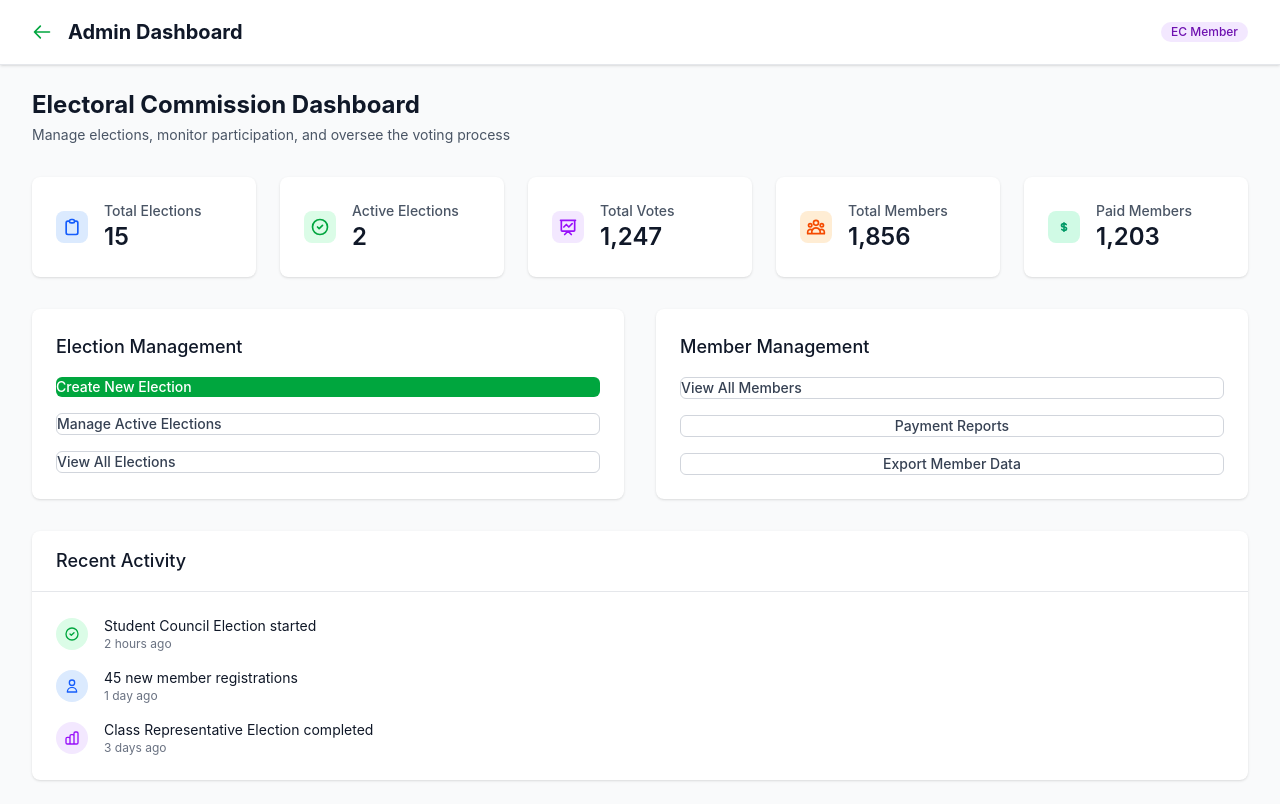
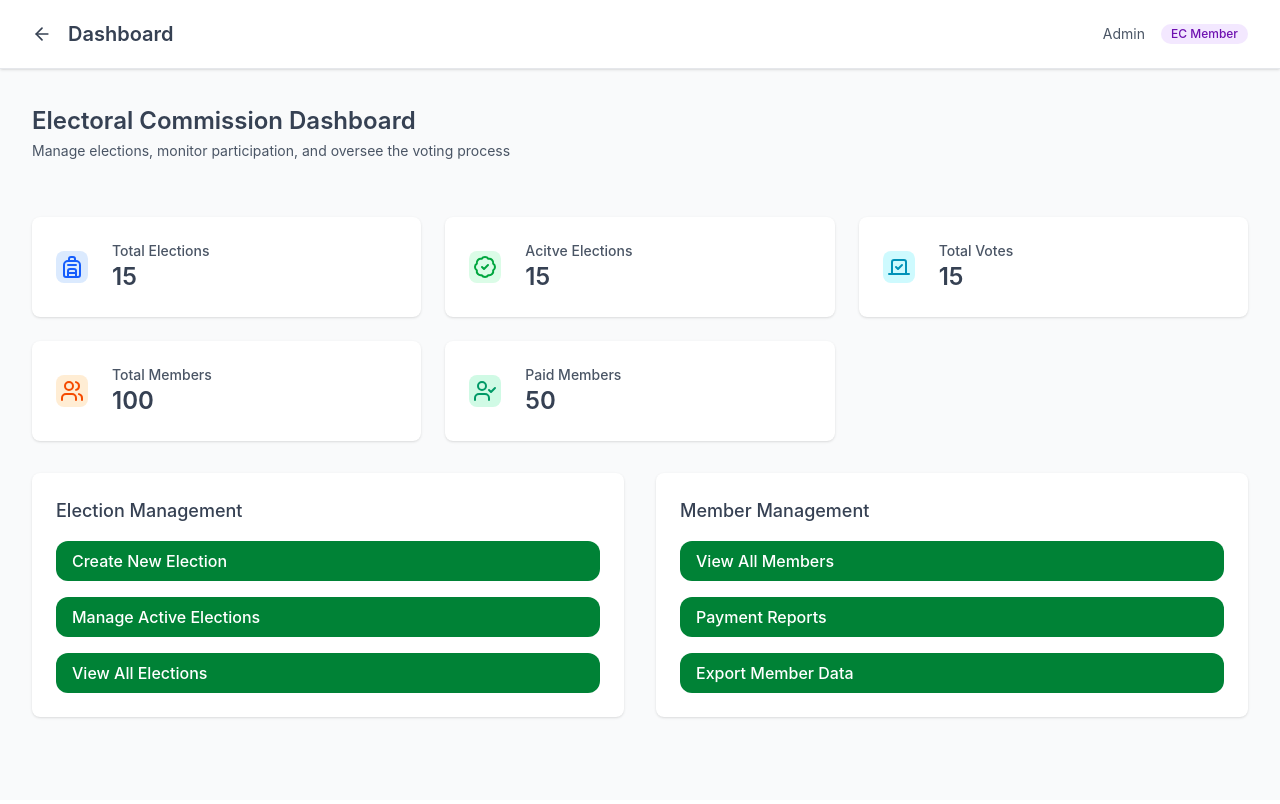
Before and after one commit to manaf-dev/gmsa-voting-app, a Vue app in the folder frontend/: page /admin in a window 1280 px wide. Built offline with nearby package versions, Linux system fonts and the light colour scheme.

Commit message:
style: update admin dashboard  styling

```diff
--- a/frontend/package.json
+++ b/frontend/package.json
@@ -14,6 +14,7 @@
   "dependencies": {
     "@tailwindcss/vite": "^4.1.10",
     "axios": "^1.10.0",
+    "lucide-vue-next": "^0.525.0",
     "pinia": "^3.0.1",
     "tailwindcss": "^4.1.10",
     "vue": "^3.5.13",
--- a/frontend/src/pages/admin/AdminDashboard.vue
+++ b/frontend/src/pages/admin/AdminDashboard.vue
@@ -1,369 +1,144 @@
 <script setup lang="ts">
-import { ref, onMounted } from 'vue'
-import { useRouter } from 'vue-router'
-import { useAuthStore } from '@/stores/auth'
-import api from '@/services/api'
-
-const router = useRouter()
-const authStore = useAuthStore()
-
-const stats = ref({
-  totalElections: 0,
-  activeElections: 0,
-  totalVotes: 0,
-  totalMembers: 0,
-  paidMembers: 0,
-})
-
-onMounted(() => {
-  // // Check if user is EC member
-  // if (!authStore.isECMember) {
-  //   router.push('/dashboard')
-  //   return
-  // }
-
-  // Load admin stats
-  loadStats()
-})
-
-const loadStats = () => {
-  // Mock stats - in real app, fetch from API
-  stats.value = {
-    totalElections: 15,
-    activeElections: 2,
-    totalVotes: 1247,
-    totalMembers: 1856,
-    paidMembers: 1203,
-  }
-}
-
-const exportPaymentReport = async () => {
-  try {
-    const response = await api.get('/admin/payments/export/', {
-      responseType: 'blob',
-    })
-
-    const blob = new Blob([response.data], { type: 'text/csv' })
-    const url = window.URL.createObjectURL(blob)
-    const link = document.createElement('a')
-    link.href = url
-    link.download = `gmsa-payment-report-${new Date().toISOString().split('T')[0]}.csv`
-    link.click()
-    window.URL.revokeObjectURL(url)
-  } catch (error: any) {
-    console.error('Error exporting payment report:', error)
-    alert('Failed to export payment report')
-  }
-}
-
-const exportMemberData = async () => {
-  try {
-    const response = await api.get('/admin/members/export/', {
-      responseType: 'blob',
-    })
-
-    const blob = new Blob([response.data], { type: 'text/csv' })
-    const url = window.URL.createObjectURL(blob)
-    const link = document.createElement('a')
-    link.href = url
-    link.download = `gmsa-members-${new Date().toISOString().split('T')[0]}.csv`
-    link.click()
-    window.URL.revokeObjectURL(url)
-  } catch (error: any) {
-    console.error('Error exporting member data:', error)
-    alert('Failed to export member data')
-  }
-}
+import { ArrowLeft, Backpack, BadgeCheck, Vote, Users, UserCheck } from 'lucide-vue-next'
 </script>
 
 <template>
   <div class="min-h-screen bg-gray-50">
-    <!-- Navigation -->
-    <nav class="bg-white shadow-sm border-b border-gray-200">
-      <div class="max-w-7xl mx-auto px-4 sm:px-6 lg:px-8">
-        <div class="flex justify-between items-center h-16">
+    <nav class="bg-white shadow border-b border-gray-200 sticky top-0 w-full">
+      <div
+        class="max-w-7xl w-full mx-auto px-4 lg:px-8 flex justify-between items-center py-3 md:py-5"
+      >
         <div class="flex items-center space-x-4">
-            <router-link to="/dashboard" class="text-primary-600 hover:text-primary-700">
-              <svg class="w-5 h-5" fill="none" stroke="currentColor" viewBox="0 0 24 24">
-                <path
-                  stroke-linecap="round"
-                  stroke-linejoin="round"
-                  stroke-width="2"
-                  d="M10 19l-7-7m0 0l7-7m-7 7h18"
-                />
-              </svg>
+          <router-link to="/dashboard" class="text-primary-600">
+            <ArrowLeft class="w-5 h-5 text-gray-700" />
           </router-link>
-            <h1 class="text-xl font-bold text-gray-900">Admin Dashboard</h1>
+          <h1 class="text-xl font-semibold text-gray-700">Dashboard</h1>
         </div>
-
-          <div class="flex items-center space-x-4">
-            <span class="text-sm text-gray-600">{{ authStore.user?.display_name }}</span>
-            <span
-              class="inline-flex items-center px-2.5 py-0.5 rounded-full text-xs font-medium bg-purple-100 text-purple-800"
+        <div
+          class="flex flex-col md:flex-row items-center justify-center md:space-x-4 space-y-0.5 md:space-y-0"
         >
+          <p class="text-sm text-gray-600">Admin</p>
+          <p class="px-2.5 py-0.5 rounded-full text-xs font-medium bg-purple-100 text-purple-800">
             EC Member
-            </span>
-          </div>
+          </p>
         </div>
       </div>
     </nav>
 
-    <div class="max-w-7xl mx-auto py-6 px-4 sm:px-6 lg:px-8">
-      <!-- Header -->
-      <div class="mb-8">
-        <h2 class="text-2xl font-bold text-gray-900">Electoral Commission Dashboard</h2>
+    <div class="max-w-7xl mx-auto py-6 px-4 lg:px-8">
+      <!--main content-->
+
+      <!--header-->
+      <div class="md:mt-3 md:mb-8">
+        <h2 class="text-2xl font-semibold text-gray-700">Electoral Commission Dashboard</h2>
         <p class="mt-1 text-sm text-gray-600">
           Manage elections, monitor participation, and oversee the voting process
         </p>
       </div>
+    </div>
 
     <!-- Quick Stats -->
-      <div class="grid grid-cols-1 md:grid-cols-2 lg:grid-cols-5 gap-6 mb-8">
-        <div class="bg-white rounded-lg shadow p-6">
-          <div class="flex items-center">
-            <div class="flex-shrink-0">
-              <div class="w-8 h-8 bg-blue-100 rounded-lg flex items-center justify-center">
-                <svg
-                  class="w-5 h-5 text-blue-600"
-                  fill="none"
-                  stroke="currentColor"
-                  viewBox="0 0 24 24"
+    <div
+      class="max-w-7xl mx-auto grid grid-cols-1 md:grid-cols-2 lg:grid-cols-3 gap-6 mb-8 px-4 lg:px-8"
     >
-                  <path
-                    stroke-linecap="round"
-                    stroke-linejoin="round"
-                    stroke-width="2"
-                    d="M9 5H7a2 2 0 00-2 2v12a2 2 0 002 2h10a2 2 0 002-2V7a2 2 0 00-2-2h-2M9 5a2 2 0 002 2h2a2 2 0 002-2M9 5a2 2 0 012-2h2a2 2 0 012 2"
-                  />
-                </svg>
+      <div class="bg-white rounded-lg shadow p-6 flex items-center gap-6">
+        <div class="bg-blue-100 w-8 h-8 rounded-lg flex items-center justify-center">
+          <Backpack class="w-6 h-6 text-blue-600" />
+        </div>
+        <div>
+          <p class="text-sm font-medium text-gray-600">Total Elections</p>
+          <p class="text-2xl font-semibold text-gray-700">15</p>
         </div>
       </div>
-            <div class="ml-4">
-              <p class="text-sm font-medium text-gray-600">Total Elections</p>
-              <p class="text-2xl font-semibold text-gray-900">{{ stats.totalElections }}</p>
+      <!--Q2-->
+      <div class="bg-white rounded-lg shadow p-6 flex items-center gap-6">
+        <div class="bg-green-100 w-8 h-8 rounded-lg flex items-center justify-center">
+          <BadgeCheck class="w-6 h-6 text-green-600" />
+        </div>
+        <div>
+          <p class="text-sm font-medium text-gray-600">Acitve Elections</p>
+          <p class="text-2xl font-semibold text-gray-700">15</p>
         </div>
       </div>
+      <!--Q3-->
+      <div class="bg-white rounded-lg shadow p-6 flex items-center gap-6">
+        <div class="bg-cyan-100 w-8 h-8 rounded-lg flex items-center justify-center">
+          <Vote class="w-6 h-6 text-cyan-600" />
         </div>
-
-        <div class="bg-white rounded-lg shadow p-6">
-          <div class="flex items-center">
-            <div class="flex-shrink-0">
-              <div class="w-8 h-8 bg-green-100 rounded-lg flex items-center justify-center">
-                <svg
-                  class="w-5 h-5 text-green-600"
-                  fill="none"
-                  stroke="currentColor"
-                  viewBox="0 0 24 24"
-                >
-                  <path
-                    stroke-linecap="round"
-                    stroke-linejoin="round"
-                    stroke-width="2"
-                    d="M9 12l2 2 4-4m6 2a9 9 0 11-18 0 9 9 0 0118 0z"
-                  />
-                </svg>
+        <div>
+          <p class="text-sm font-medium text-gray-600">Total Votes</p>
+          <p class="text-2xl font-semibold text-gray-700">15</p>
         </div>
       </div>
-            <div class="ml-4">
-              <p class="text-sm font-medium text-gray-600">Active Elections</p>
-              <p class="text-2xl font-semibold text-gray-900">{{ stats.activeElections }}</p>
+      <!--Q4-->
+      <div class="bg-white rounded-lg shadow p-6 flex items-center gap-6">
+        <div class="bg-orange-100 w-8 h-8 rounded-lg flex items-center justify-center">
+          <Users class="w-6 h-6 text-orange-600" />
+        </div>
+        <div>
+          <p class="text-sm font-medium text-gray-600">Total Members</p>
+          <p class="text-2xl font-semibold text-gray-700">100</p>
         </div>
       </div>
+      <!--Q5-->
+      <div class="bg-white rounded-lg shadow p-6 flex items-center gap-6">
+        <div class="bg-emerald-100 w-8 h-8 rounded-lg flex items-center justify-center">
+          <UserCheck class="w-6 h-6 text-emerald-600" />
         </div>
-
-        <div class="bg-white rounded-lg shadow p-6">
-          <div class="flex items-center">
-            <div class="flex-shrink-0">
-              <div class="w-8 h-8 bg-purple-100 rounded-lg flex items-center justify-center">
-                <svg
-                  class="w-5 h-5 text-purple-600"
-                  fill="none"
-                  stroke="currentColor"
-                  viewBox="0 0 24 24"
-                >
-                  <path
-                    stroke-linecap="round"
-                    stroke-linejoin="round"
-                    stroke-width="2"
-                    d="M7 12l3-3 3 3 4-4M8 21l4-4 4 4M3 4h18M4 4h16v12a1 1 0 01-1 1H5a1 1 0 01-1-1V4z"
-                  />
-                </svg>
-              </div>
-            </div>
-            <div class="ml-4">
-              <p class="text-sm font-medium text-gray-600">Total Votes</p>
-              <p class="text-2xl font-semibold text-gray-900">
-                {{ stats.totalVotes.toLocaleString() }}
-              </p>
-            </div>
-          </div>
-        </div>
-
-        <div class="bg-white rounded-lg shadow p-6">
-          <div class="flex items-center">
-            <div class="flex-shrink-0">
-              <div class="w-8 h-8 bg-orange-100 rounded-lg flex items-center justify-center">
-                <svg
-                  class="w-5 h-5 text-orange-600"
-                  fill="none"
-                  stroke="currentColor"
-                  viewBox="0 0 24 24"
-                >
-                  <path
-                    stroke-linecap="round"
-                    stroke-linejoin="round"
-                    stroke-width="2"
-                    d="M17 20h5v-2a3 3 0 00-5.356-1.857M17 20H7m10 0v-2c0-.656-.126-1.283-.356-1.857M7 20H2v-2a3 3 0 015.356-1.857M7 20v-2c0-.656.126-1.283.356-1.857m0 0a5.002 5.002 0 019.288 0M15 7a3 3 0 11-6 0 3 3 0 016 0zm6 3a2 2 0 11-4 0 2 2 0 014 0zM7 10a2 2 0 11-4 0 2 2 0 014 0z"
-                  />
-                </svg>
-              </div>
-            </div>
-            <div class="ml-4">
-              <p class="text-sm font-medium text-gray-600">Total Members</p>
-              <p class="text-2xl font-semibold text-gray-900">
-                {{ stats.totalMembers.toLocaleString() }}
-              </p>
-            </div>
-          </div>
-        </div>
-
-        <div class="bg-white rounded-lg shadow p-6">
-          <div class="flex items-center">
-            <div class="flex-shrink-0">
-              <div class="w-8 h-8 bg-emerald-100 rounded-lg flex items-center justify-center">
-                <svg
-                  class="w-5 h-5 text-emerald-600"
-                  fill="none"
-                  stroke="currentColor"
-                  viewBox="0 0 24 24"
-                >
-                  <path
-                    stroke-linecap="round"
-                    stroke-linejoin="round"
-                    stroke-width="2"
-                    d="M12 8c-1.657 0-3 .895-3 2s1.343 2 3 2 3 .895 3 2-1.343 2-3 2m0-8c1.11 0 2.08.402 2.599 1M12 8V7m0 1v8m0 0v1m0-1c-1.11 0-2.08-.402-2.599-1"
-                  />
-                </svg>
-              </div>
-            </div>
-            <div class="ml-4">
+        <div>
           <p class="text-sm font-medium text-gray-600">Paid Members</p>
-              <p class="text-2xl font-semibold text-gray-900">
-                {{ stats.paidMembers.toLocaleString() }}
-              </p>
-            </div>
+          <p class="text-2xl font-semibold text-gray-700">50</p>
         </div>
       </div>
     </div>
 
     <!-- Quick Actions -->
-      <div class="grid grid-cols-1 lg:grid-cols-2 gap-8 mb-8">
-        <div class="bg-white rounded-lg shadow p-6">
-          <h3 class="text-lg font-medium text-gray-900 mb-4">Election Management</h3>
+    <div class="max-w-7xl mx-auto grid grid-cols-1 lg:grid-cols-2 gap-8 mb-8 px-4 lg:px-8">
+      <div class="bg-white rounded-lg shadow p-6 text-left">
+        <h3 class="text-lg font-medium text-gray-700 mb-4">Election Management</h3>
         <div class="space-y-4">
-            <router-link to="/admin/elections/create" class="block w-full btn btn-primary">
+          <router-link
+            to="/admin/elections/create"
+            class="block w-full rounded-xl bg-green-700 hover:bg-green-800 text-white justify-center py-2 px-4 font-medium text-left"
+          >
             Create New Election
           </router-link>
-            <router-link to="/elections" class="block w-full btn btn-outline">
+          <router-link
+            to="/elections"
+            class="block w-full rounded-xl bg-green-700 hover:bg-green-800 text-white justify-center py-2 px-4 font-medium text-left"
+          >
             Manage Active Elections
           </router-link>
-            <router-link to="/elections" class="block w-full btn btn-outline">
+          <router-link
+            to="/elections"
+            class="block w-full rounded-xl bg-green-700 hover:bg-green-800 text-white justify-center py-2 px-4 font-medium text-left"
+          >
             View All Elections
           </router-link>
         </div>
       </div>
 
-        <div class="bg-white rounded-lg shadow p-6">
-          <h3 class="text-lg font-medium text-gray-900 mb-4">Member Management</h3>
+      <div class="bg-white rounded-lg shadow p-6 text-left">
+        <h3 class="text-lg font-medium text-gray-700 mb-4">Member Management</h3>
         <div class="space-y-4">
-            <router-link to="/admin/members" class="block w-full btn btn-outline">
+          <router-link
+            to="/admin/members"
+            class="block w-full rounded-xl bg-green-700 hover:bg-green-800 text-white py-2 px-4 font-medium text-left"
+          >
             View All Members
           </router-link>
-            <button @click="exportPaymentReport" class="block w-full btn btn-outline">
+          <button
+            class="block w-full rounded-xl bg-green-700 hover:bg-green-800 text-white py-2 px-4 font-medium text-left"
+          >
             Payment Reports
           </button>
-            <button @click="exportMemberData" class="block w-full btn btn-outline">
+          <button
+            class="block w-full rounded-xl bg-green-700 hover:bg-green-800 text-white py-2 px-4 font-medium text-left"
+          >
             Export Member Data
           </button>
         </div>
       </div>
     </div>
-
-      <!-- Recent Activity -->
-      <div class="bg-white rounded-lg shadow">
-        <div class="px-6 py-4 border-b border-gray-200">
-          <h3 class="text-lg font-medium text-gray-900">Recent Activity</h3>
-        </div>
-        <div class="p-6">
-          <div class="space-y-4">
-            <div class="flex items-center space-x-4">
-              <div class="w-8 h-8 bg-green-100 rounded-full flex items-center justify-center">
-                <svg
-                  class="w-4 h-4 text-green-600"
-                  fill="none"
-                  stroke="currentColor"
-                  viewBox="0 0 24 24"
-                >
-                  <path
-                    stroke-linecap="round"
-                    stroke-linejoin="round"
-                    stroke-width="2"
-                    d="M9 12l2 2 4-4m6 2a9 9 0 11-18 0 9 9 0 0118 0z"
-                  />
-                </svg>
-              </div>
-              <div class="flex-1">
-                <p class="text-sm text-gray-900">Student Council Election started</p>
-                <p class="text-xs text-gray-500">2 hours ago</p>
-              </div>
-            </div>
-
-            <div class="flex items-center space-x-4">
-              <div class="w-8 h-8 bg-blue-100 rounded-full flex items-center justify-center">
-                <svg
-                  class="w-4 h-4 text-blue-600"
-                  fill="none"
-                  stroke="currentColor"
-                  viewBox="0 0 24 24"
-                >
-                  <path
-                    stroke-linecap="round"
-                    stroke-linejoin="round"
-                    stroke-width="2"
-                    d="M16 7a4 4 0 11-8 0 4 4 0 018 0zM12 14a7 7 0 00-7 7h14a7 7 0 00-7-7z"
-                  />
-                </svg>
-              </div>
-              <div class="flex-1">
-                <p class="text-sm text-gray-900">45 new member registrations</p>
-                <p class="text-xs text-gray-500">1 day ago</p>
-              </div>
-            </div>
-
-            <div class="flex items-center space-x-4">
-              <div class="w-8 h-8 bg-purple-100 rounded-full flex items-center justify-center">
-                <svg
-                  class="w-4 h-4 text-purple-600"
-                  fill="none"
-                  stroke="currentColor"
-                  viewBox="0 0 24 24"
-                >
-                  <path
-                    stroke-linecap="round"
-                    stroke-linejoin="round"
-                    stroke-width="2"
-                    d="M9 19v-6a2 2 0 00-2-2H5a2 2 0 00-2 2v6a2 2 0 002 2h2a2 2 0 002-2zm0 0V9a2 2 0 012-2h2a2 2 0 012 2v10m-6 0a2 2 0 002 2h2a2 2 0 002-2m0 0V5a2 2 0 012-2h2a2 2 0 012 2v14a2 2 0 01-2 2h-2a2 2 0 01-2-2z"
-                  />
-                </svg>
-              </div>
-              <div class="flex-1">
-                <p class="text-sm text-gray-900">Class Representative Election completed</p>
-                <p class="text-xs text-gray-500">3 days ago</p>
-              </div>
-            </div>
-          </div>
-        </div>
-      </div>
-    </div>
   </div>
 </template>
```
Also changed, not shown: 1 other file (tests, documents, lock files or other folders). Lines whose indentation alone changed are shown as unchanged.
